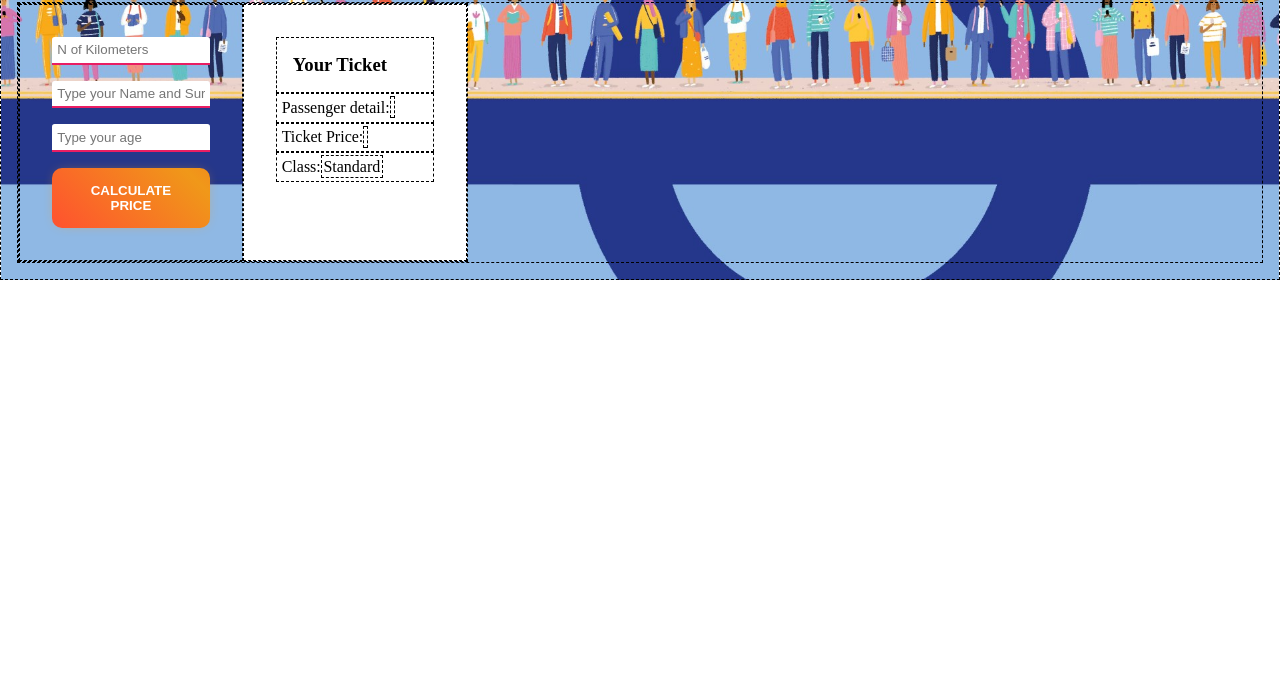
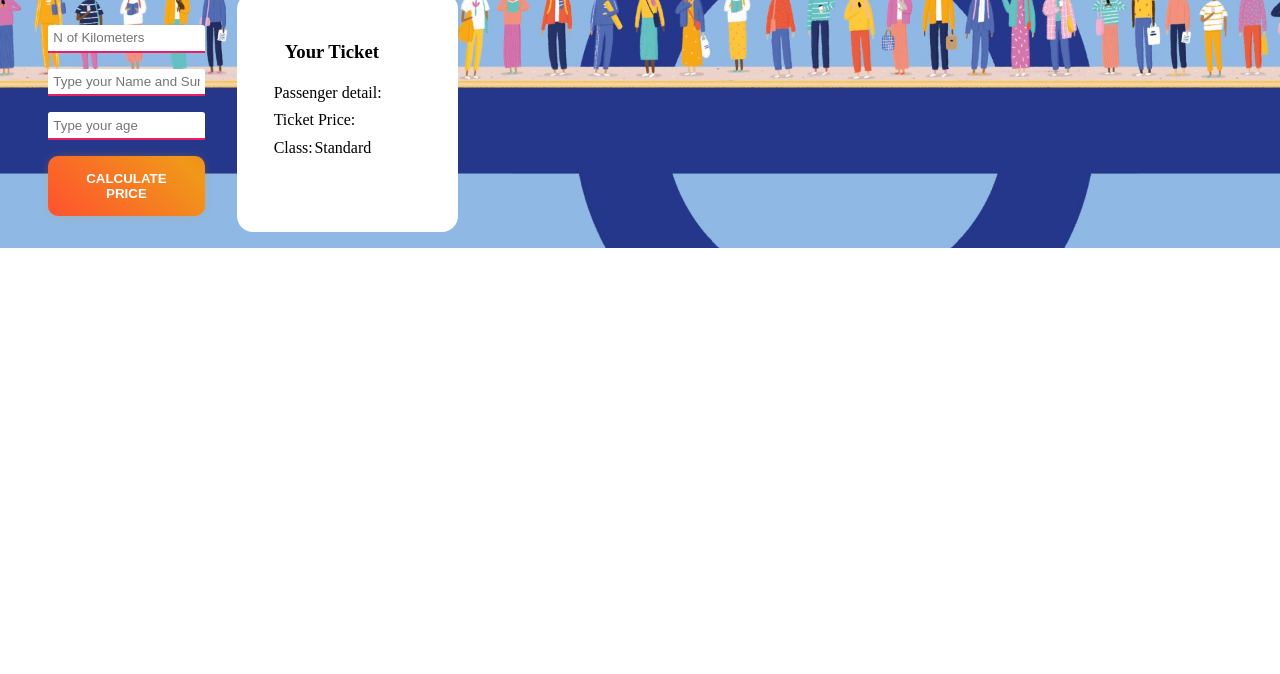
Before and after one commit to MarioBroi/js-biglietto-treno-form, a plain HTML site: page Milestone_2/index.html in a window 1280 px wide. Shown: the part 126-800 px from the top of the page. Drawn offline with Linux system fonts and the light colour scheme.

Commit message:
remove debug class and fix ticket background

```diff
--- a/Milestone_2/assets/css/style.css
+++ b/Milestone_2/assets/css/style.css
@@ -128,6 +128,8 @@ input[type=text] {
 
 .ticket {
     background-color: #fff;
+    border-radius: 1rem;
+    margin-bottom: 1rem;
 }
 
 h3 {
--- a/Milestone_2/index.html
+++ b/Milestone_2/index.html
@@ -8,7 +8,7 @@
     <link rel="stylesheet" href="./assets/css/style.css">
 </head>
 
-<body class="debug">
+<body class="">
 
     <header class="site-header">
 
```
